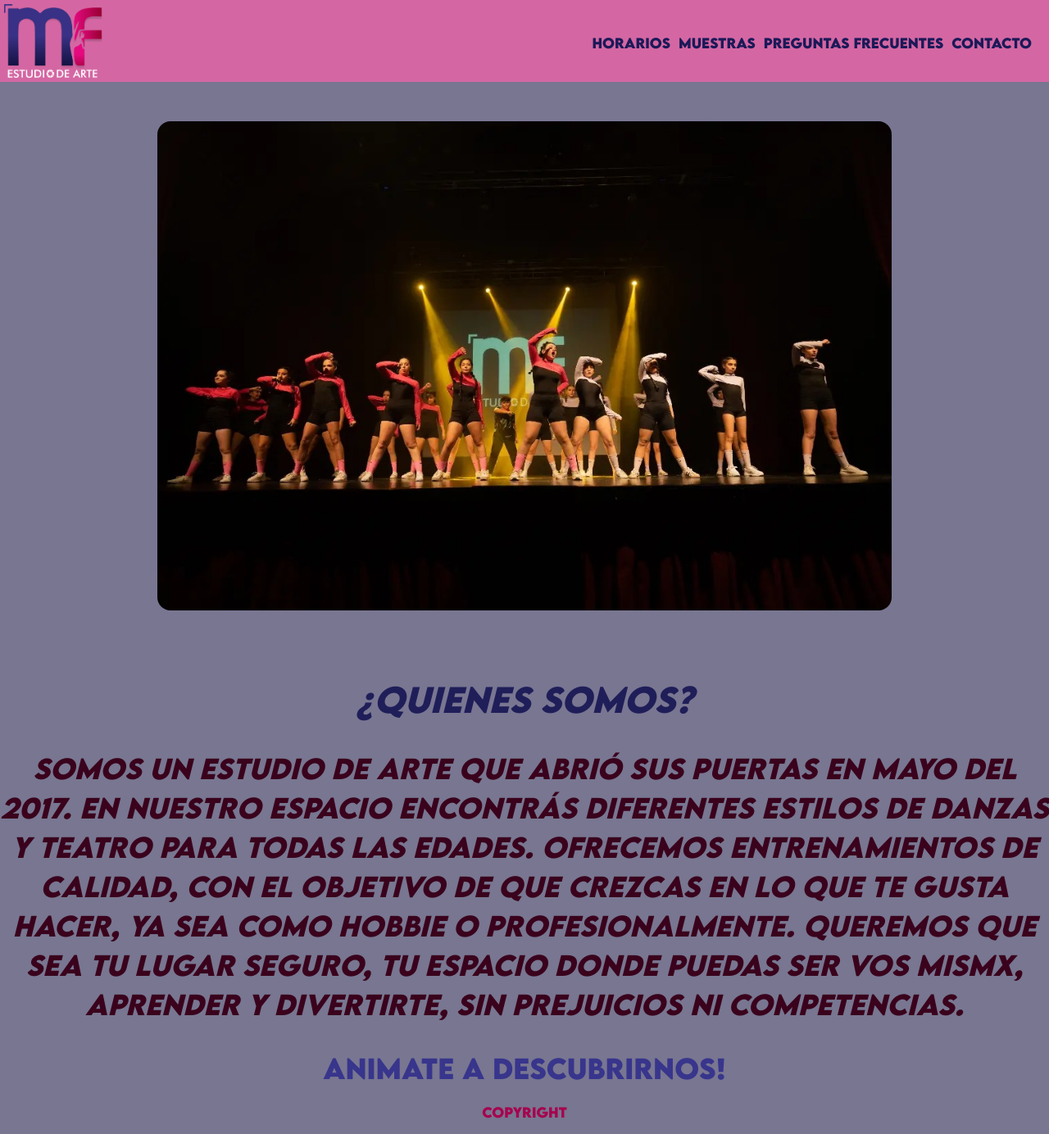
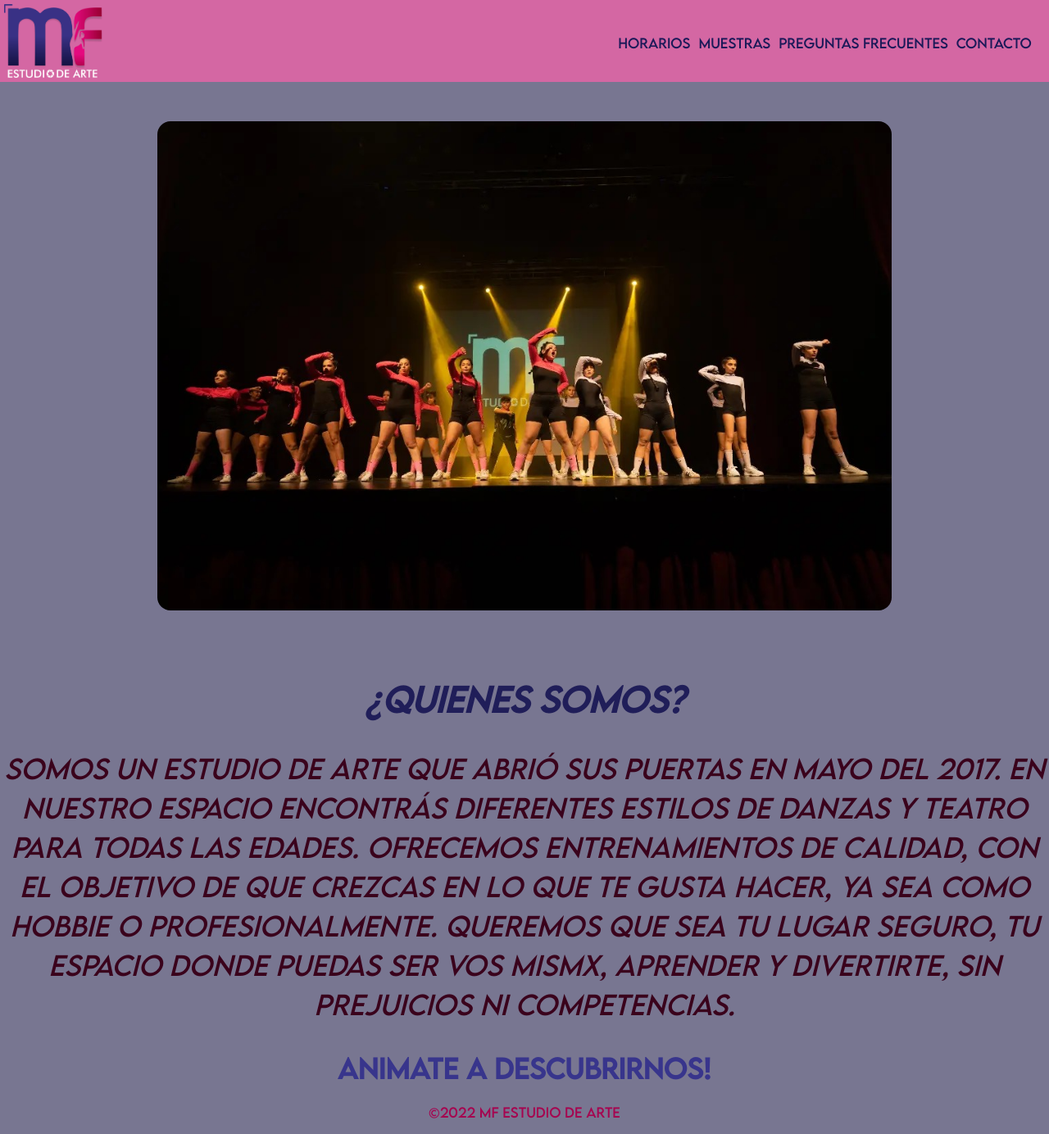
Before and after one commit to GonzaloDisanti/Repositorio1.github.io-PF-Disanti, a plain HTML site: page index.html in a window 1280 px wide. Shown: the whole page at 82% size. Drawn offline with Linux system fonts and the light colour scheme.

Commit message:
Cambié fuente

```diff
--- a/css/styles.css
+++ b/css/styles.css
@@ -1,6 +1,6 @@
 @font-face {
     font-family: "Lemon Milk";
-    src: url("../assets/fonts/lemon_milk/LEMONMILK-Bold.otf");
+    src: url("../assets/fonts/lemon_milk/LEMONMILK-Regular.otf");
 }
 
 body{
@@ -63,7 +63,9 @@ header nav ul li a{
     font-size: 1em;
     text-decoration: none;
     color: #1b1958;
+    display: flex;
 }
+
 .img-fondo{
     background-image: url("../assets/img/LOGO\ MF\ PNG\ COLOR.png");
     background-repeat: no-repeat;
--- a/index.html
+++ b/index.html
@@ -36,7 +36,7 @@
         </section>
     </main>
     <footer>
-        <p>Copyright</p>
+        <p>&copy;2022 MF Estudio de Arte</p>
     </footer>
 </body>
 </htl>
```
